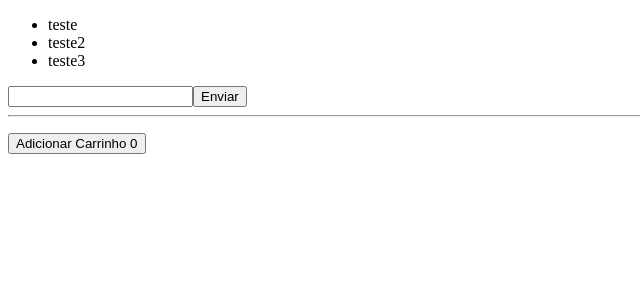
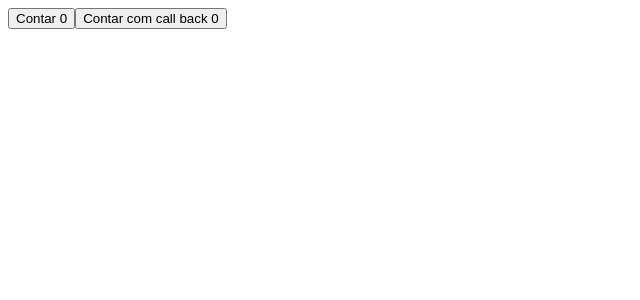
Before and after one commit to Dev-HideyukiTakahashi/origamid-react-course, a React app: page / in a window 1280 px wide. Shown: the top 300 px of the page, without its empty margins (0-640 px from the left). Built offline with nearby package versions, Linux system fonts and the light colour scheme; the HTML template or start-up script is replaced by a standard one.

Commit message:
aula: use memo e use callback

```diff
--- a/src/index.jsx
+++ b/src/index.jsx
@@ -8,6 +8,7 @@ import { AppHooks } from "./hooks-aula/AppHooks.jsx";
 import { AppExercicio3 } from "./Exercicio3/AppExercicio3.jsx";
 import { AppEffect } from "./use-effect/AppEffect.jsx";
 import { AppRef } from "./use-ref/AppRef.jsx";
+import { AppMemoCallback } from "./use-memo-callback/AppMemoCallback.jsx";
 
 createRoot(document.getElementById("root")).render(
   <>
@@ -18,6 +19,7 @@ createRoot(document.getElementById("root")).render(
     {/* <AppHooks /> */}
     {/* <AppExercicio3 /> */}
     {/* <AppEffect /> */}
-    {<AppRef />}
+    {/* {<AppRef />} */}
+    {<AppMemoCallback />}
   </>
 );
--- /dev/null
+++ b/src/use-memo-callback/AppMemoCallback.jsx
@@ -0,0 +1,38 @@
+import React from "react";
+
+function operacaoLenta() {
+  let c;
+  for (let i = 0; i < 100000000; i++) {
+    c = i + 1 / 10;
+  }
+  return c;
+}
+
+export const AppMemoCallback = () => {
+  const [contar, setContar] = React.useState(0);
+
+  const valor = React.useMemo(() => {
+    const localItem = window.localStorage.getItem("preferido");
+    console.log("aconteceu o memo");
+    return localItem;
+  }, []);
+
+  const t1 = performance.now(); // pega o timstamp da performance
+  const numero = React.useMemo(() => operacaoLenta(), []);
+  console.log(numero);
+  // sem o useMemo, apenas declarando a function, estava em torno de 120 ~ 140 ms de execução
+  // após, caiu para 0.20 ~ 0.30, pois salvou na memória e não executa novamente
+  console.log(performance.now() - t1); // substrai o valor inicial
+
+  // desta maneira cria o callback apenas uma vez
+  const handleClick2 = React.useCallback(() => {
+    setContar((contar) => contar + 1); // função
+  }, []);
+
+  return (
+    <div>
+      <button onClick={() => setContar(contar + 1)}>Contar {contar} </button>
+      <button onClick={handleClick2}>Contar com call back {contar} </button>
+    </div>
+  );
+};
```
